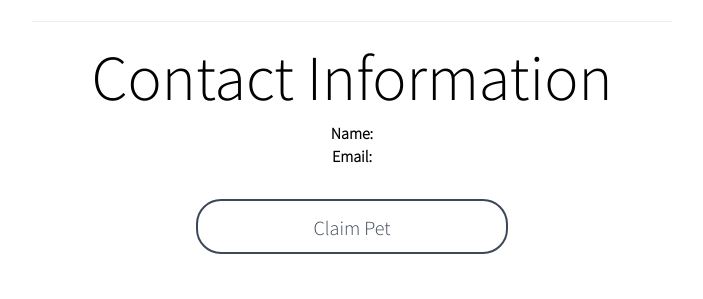
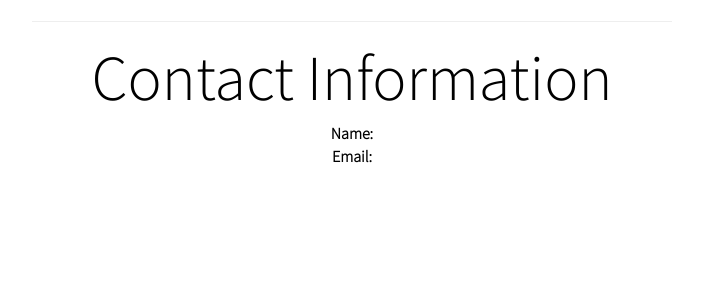
Before and after one commit to pchan37/ubiquitous-happiness, a Flask app: template templates/pet.html in a window 1280 px wide. Shown: the part 449-748 px from the top of the page, without its empty margins (288-991 px from the left). Run offline with Flask 2, Linux system fonts and the light colour scheme; the template is opened without the code that fills it, so the values that code supplies are empty; some libraries are stand-ins or nearby versions; some web fonts are replaced.

Commit message:
claim pet gone

```diff
--- a/templates/pet.html
+++ b/templates/pet.html
@@ -81,7 +81,7 @@
           {{data['ownerEmail']}}
         {% endif %}<br>
         <p style="display: none" id="email"></p>
-        <button type="button" id="email-button" title="Copy Email to Clipboard" onclick="copyToClipboard('#email')" class="cardLink-reverse">Claim Pet</button>
+        <!-- <button type="button" id="email-button" title="Copy Email to Clipboard" onclick="copyToClipboard('#email')" class="cardLink-reverse">Claim Pet</button> -->
     </div>
 
     <!-- Jquery -->
```
